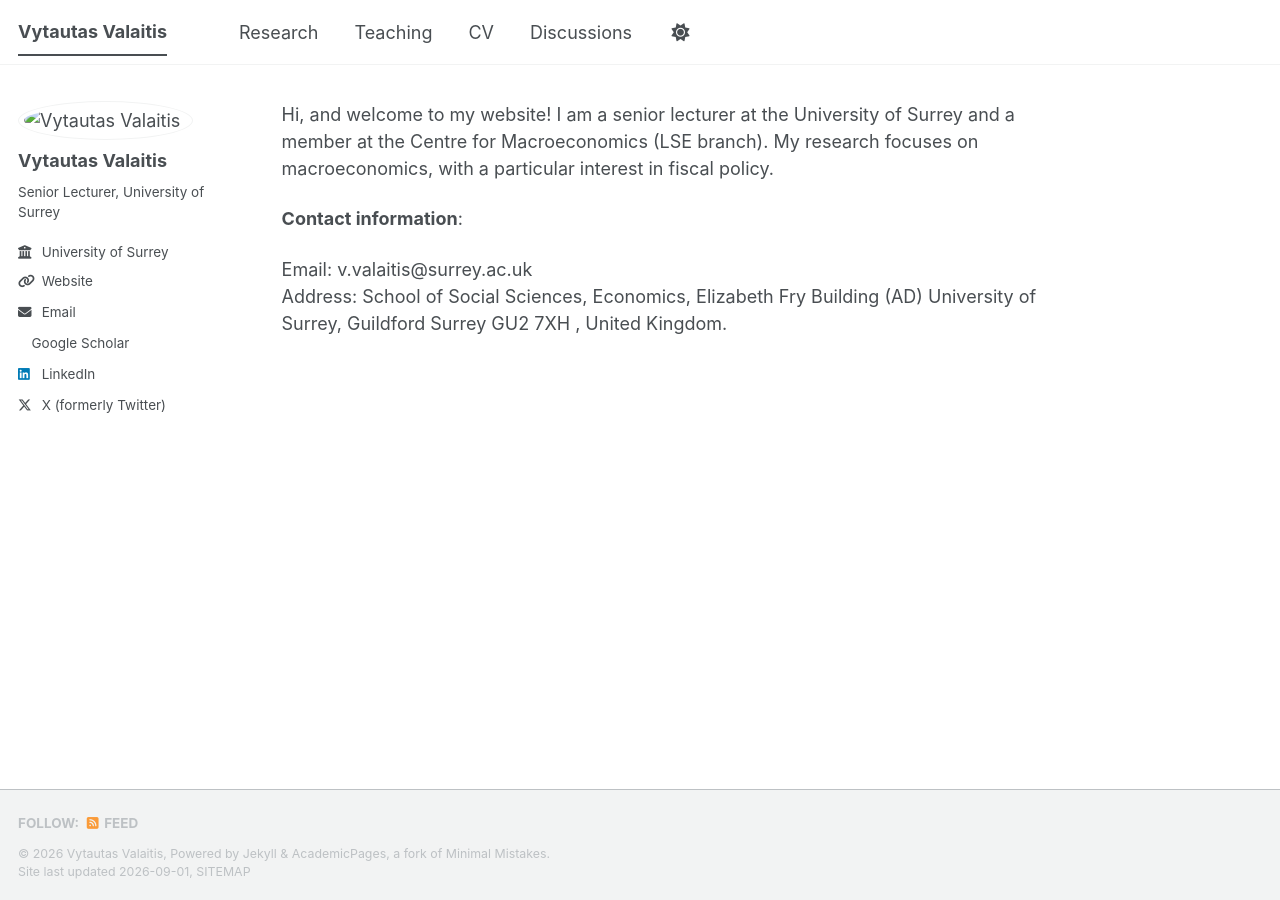
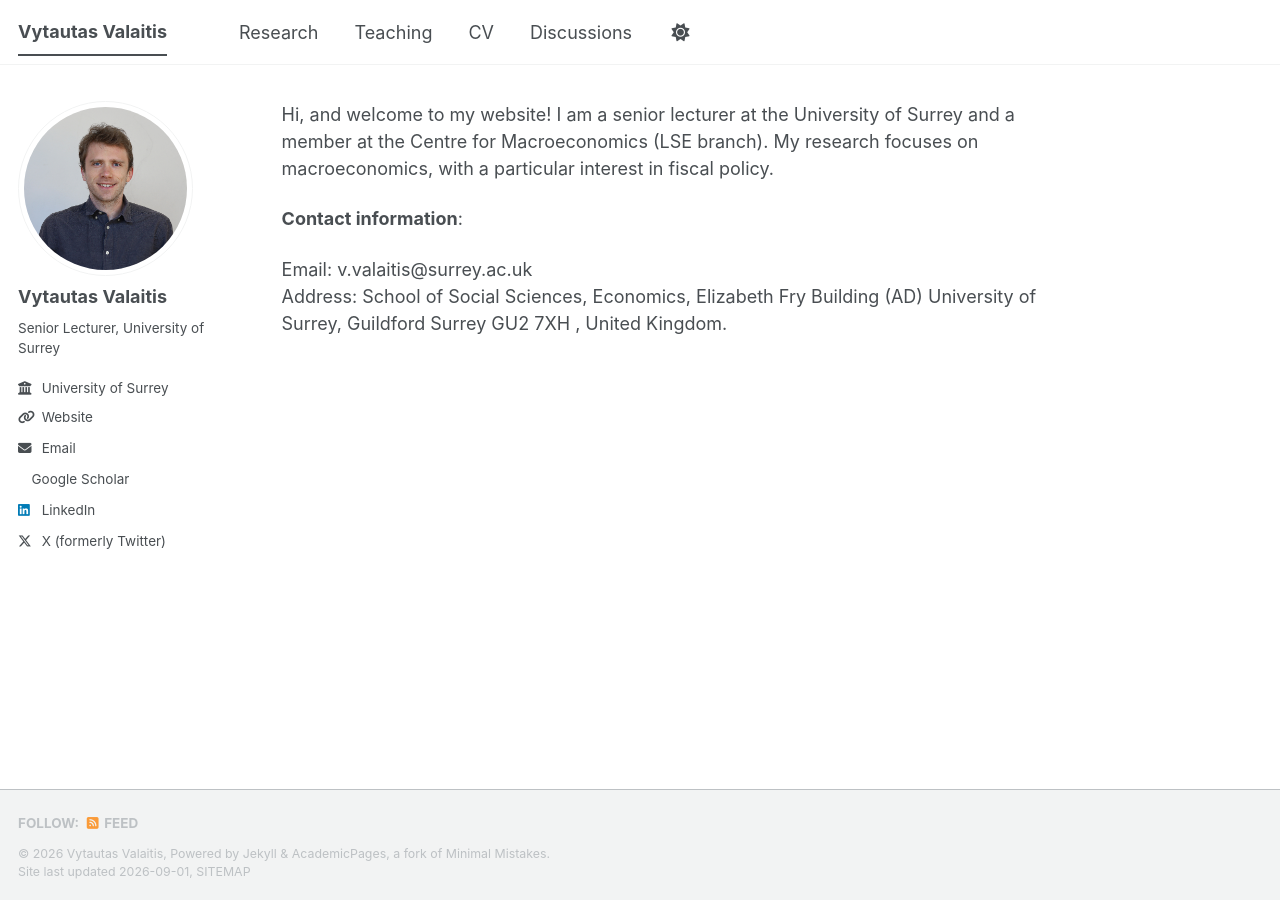
Before and after one commit to VytautasValaitis/VytautasValaitis.github.io, a Jekyll site: the page built from _pages/about.md, in a window 1280 px wide. Built offline with Jekyll 4.4.1, drawn with Linux system fonts in a browser that asks for light colours; a style sheet for code colours, icons or effects is not loaded.

Commit message:
Change avatar path in configuration
Updated avatar path to use a relative filename.

```diff
--- a/_config.yml
+++ b/_config.yml
@@ -23,7 +23,7 @@ repository               : # "VytautasValaitis/VytautasValaitis.github.io"
 #               Additional customization can be done by editing /_includes/author-profile.html
 author:
   # Biographic information
-  avatar           : "images/Vytautas-valaitis-2021.jpg"
+  avatar           : "Vytautas-valaitis-2021.jpg"
   name             : "Vytautas Valaitis"
   pronouns         : # example: "she/her"
   bio              : "Senior Lecturer, University of Surrey"
```
